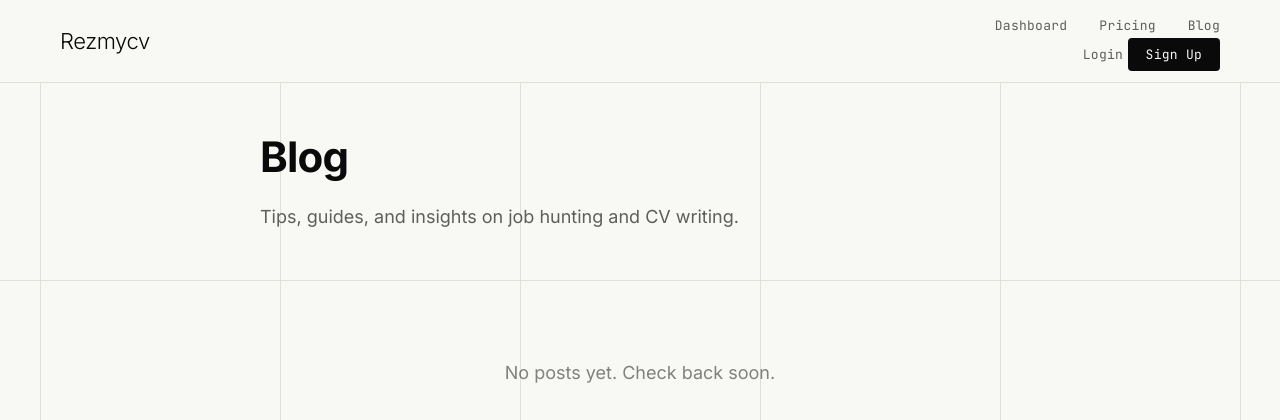
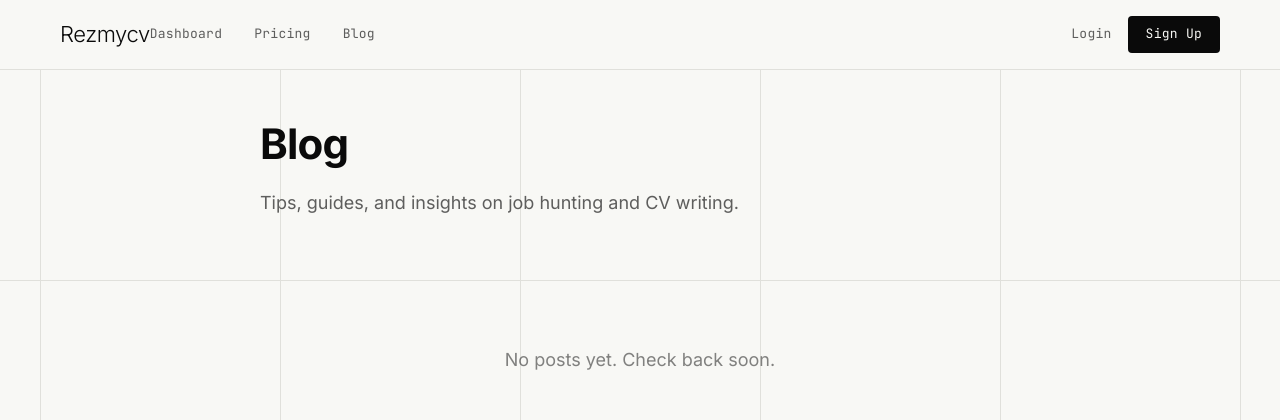
Before and after one commit to ncik8/TailorMyCV, a Flask app: page /blog in a window 1280 px wide. Shown: the top 420 px of the page. Run offline with Flask 3, Linux system fonts and the light colour scheme.

Commit message:
Nav: horizontal layout - Dashboard/Pricing/Blog left, Login/Signup right, all same row

```diff
--- a/templates/base.html
+++ b/templates/base.html
@@ -69,14 +69,20 @@
 
         .nav-links {
             display: flex;
-            flex-direction: column;
-            gap: 4px;
-            align-items: flex-end;
+            justify-content: space-between;
+            align-items: center;
+            width: 100%;
         }
 
         .nav-primary {
             display: flex;
             gap: 32px;
+        }
+
+        .nav-auth {
+            display: flex;
+            gap: 16px;
+            align-items: center;
         }
 
         .nav-links a {
```
